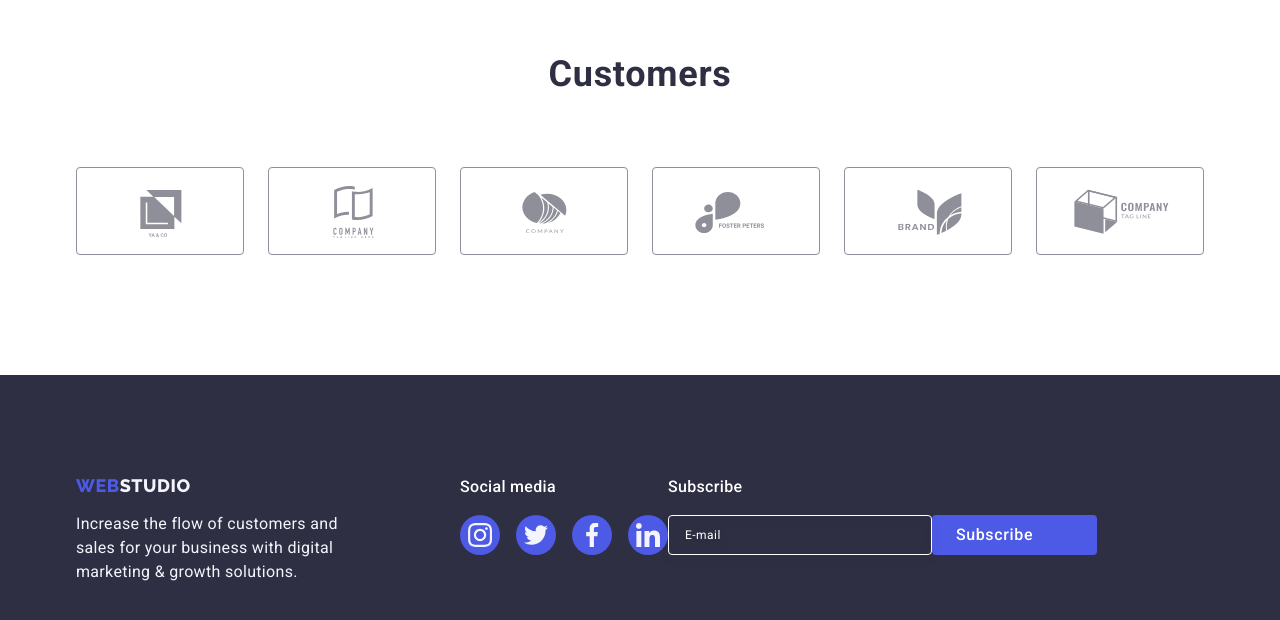
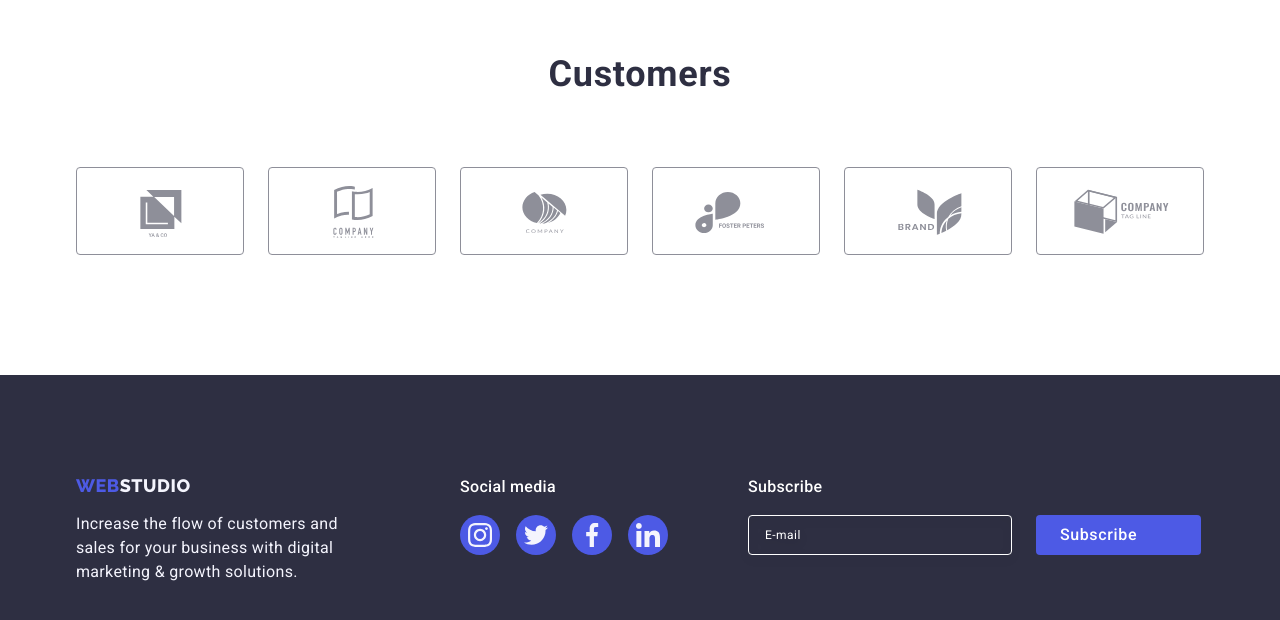
Before and after one commit to Lesandra17/goit-markup-hw-05, a plain HTML site: page index.html in a window 1280 px wide. Shown: the part 2514-3134 px from the top of the page. Drawn offline with nearby package versions, Linux system fonts and the light colour scheme.

Commit message:
Update styles.css

```diff
--- a/css/styles.css
+++ b/css/styles.css
@@ -548,6 +548,10 @@ margin-bottom: 16px;
 .icon-footer {
     fill: var(--light-grey-color);
 }
+
+.footer-fedback {
+    margin-left: 80px;
+}
 .fedback-text {
   margin-bottom: 16px;
   font-weight: 500;
@@ -558,7 +562,7 @@ margin-bottom: 16px;
 }
 .footer-form{
     display: flex;
-    gap: 24;
+    gap: 24px;
 }
 .footer-input {
     width: 264px;
```
